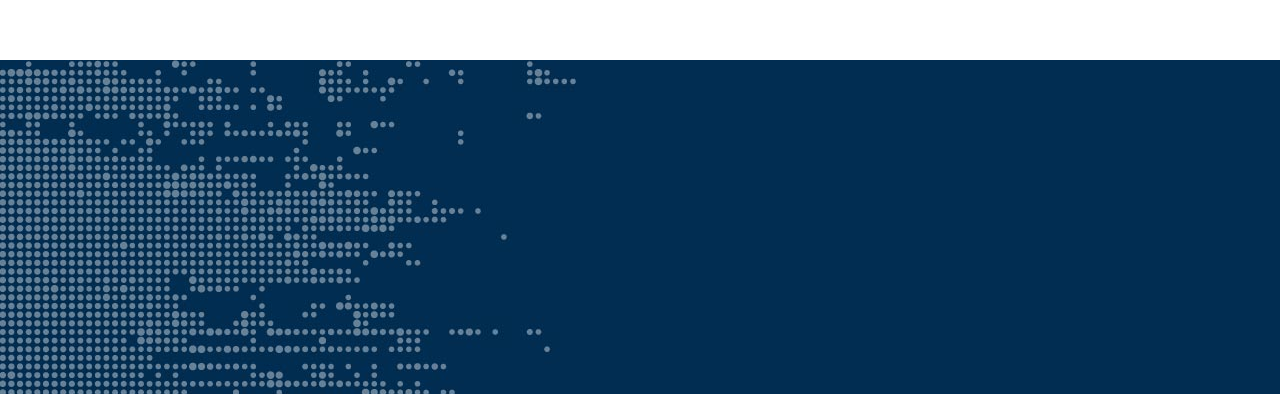
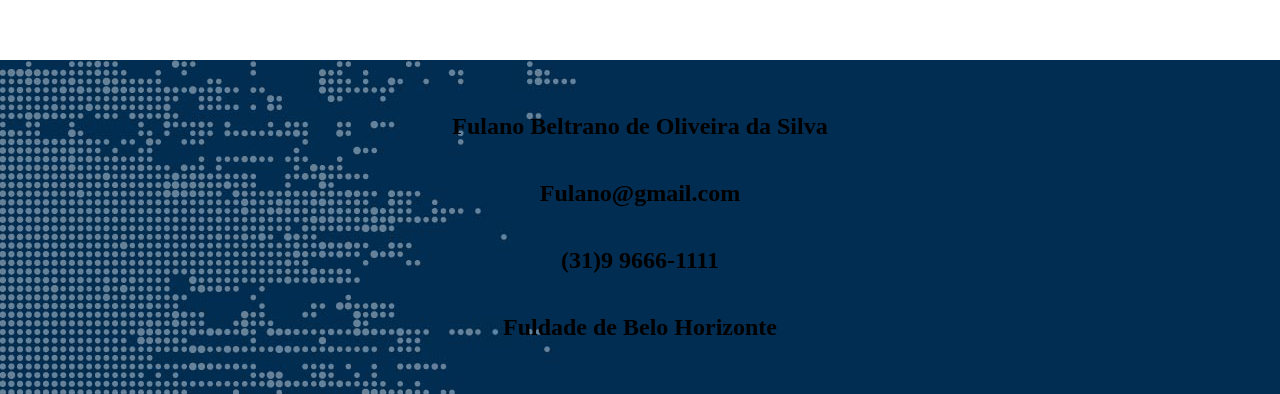
Before and after one commit to karasucyber/in8, a Next.js app: page / in a window 1280 px wide. Shown: the part 2280-2674 px from the top of the page. Built offline with nearby package versions, Linux system fonts and the light colour scheme.

Commit message:
Footer cru estilização básica

```diff
--- a/Componentes/Footer.tsx
+++ b/Componentes/Footer.tsx
@@ -2,8 +2,12 @@ import React from "react";
 import { ContainerFoooter } from "./Styled";
 
 export const Footer = () => {
-  return(  <ContainerFoooter>
-
+  return(
+     <ContainerFoooter>
+       <h2>Fulano Beltrano de Oliveira da Silva</h2>
+       <h2>Fulano@gmail.com</h2>
+       <h2>(31)9 9666-1111</h2>
+       <h2>Fuldade de Belo Horizonte</h2>
     </ContainerFoooter>)
 }
 
--- a/Componentes/Styled.tsx
+++ b/Componentes/Styled.tsx
@@ -137,6 +137,7 @@ export const ContainerCadastrados = styled.div({
 export const ContainerFoooter = styled.div({
     display: "flex",
     justifyContent: "center",
+    alignItems: "center",
     width: "100%",
     height: "334px", /* Mesma altura que a imagem possui */
     backgroundImage: `url('/rodape-desktop.jpg')`,
--- a/app/page.tsx
+++ b/app/page.tsx
@@ -33,7 +33,7 @@ export default function Home() {
           <Parte2 onSumit={addCadastro} />
         </>
       )}
-      <Footer></Footer>
+      <Footer/>
     </Body>
   );
 }
```
